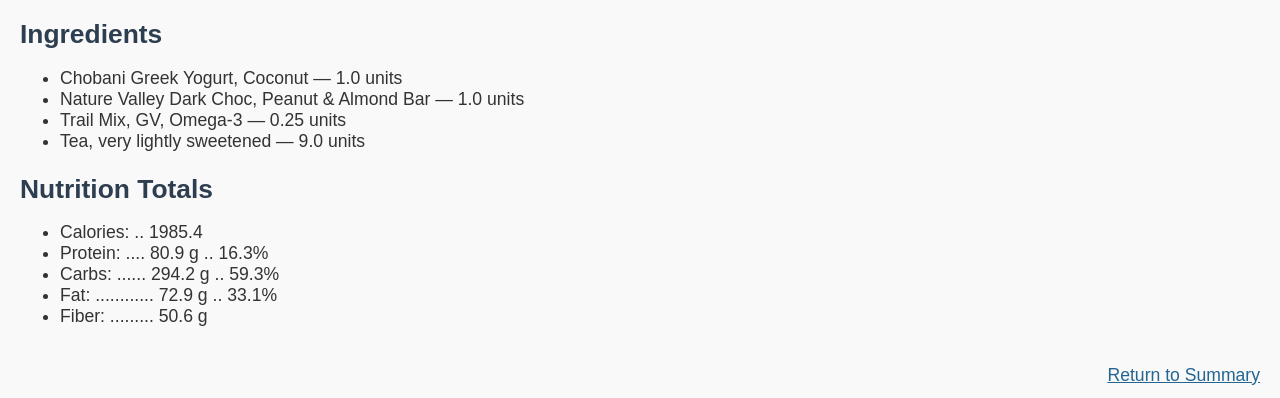
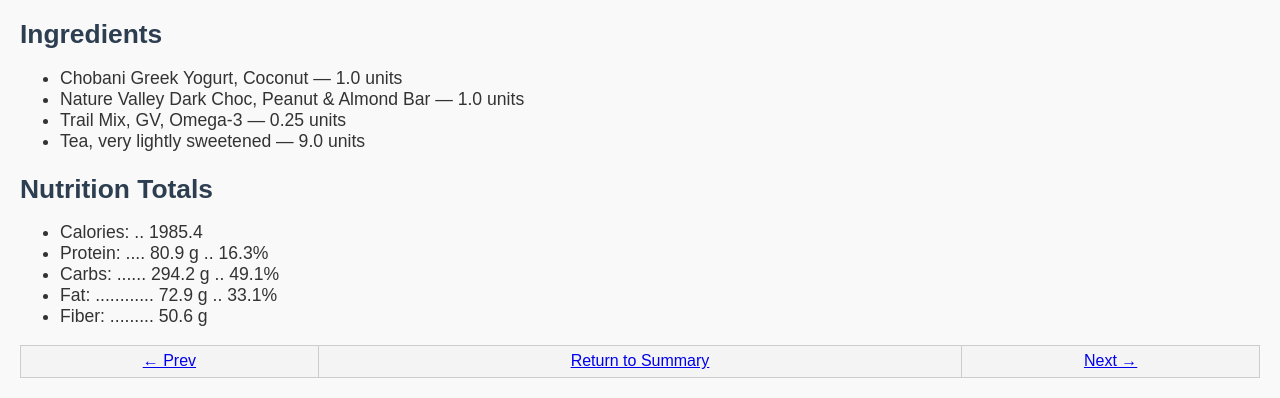
Before and after one commit to joeboike/private_health_tracker, a Flask app: page /view/menu/2 in a window 1280 px wide. Shown: the part 445-843 px from the top of the page. Run offline with Flask 3, Linux system fonts and the light colour scheme; data comes from the database, SQL or seed files in the repository.

Commit message:
Add files via upload
clean-up adding "Next <-" and "Prev ->" buttons to menu view

```diff
--- a/app.py
+++ b/app.py
@@ -158,7 +158,22 @@
     """)
     rows = c.fetchall()
     conn.close()
-
+    '''indx=0
+    for r in rows:
+        if indx % 3 == 0:
+            dates90[indx] = r[0]
+            weights90[indx] = r[1]*0.25
+            body_fats90[indx] = r[2]*0.25
+            visceral_fats90[indx] = r[3]*0.25
+        elif indx % 3 == 1:
+            weights90[indx] += r[1]*0.5
+            body_fats90[indx] += r[2]*0.5
+            visceral_fats90[indx] += r[3]*0.5
+        elif indx % 3 == 2:
+            weights90[indx] += r[1]*0.25
+            body_fats90[indx] += r[2]*0.25
+            visceral_fats90[indx] += r[3]*0.25
+        print(dates90)'''
     dates = [r[0] for r in rows]
     weights = [r[1] for r in rows]
     body_fats = [r[2] for r in rows]
@@ -335,11 +350,22 @@
     conn = sqlite3.connect("data/diet_tracker.db")
     c = conn.cursor()
 
-    # Get menu info
-    c.execute("SELECT name, date, notes FROM menus WHERE id = ?", (menu_id,))
+    # Get current menu
+    c.execute("SELECT id, name, date, notes FROM menus WHERE id = ?", (menu_id,))
     menu = c.fetchone()
+    today = menu[2]
 
-    # Get recipes in menu
+    # Get previous menu
+    c.execute("SELECT id FROM menus WHERE date < ? ORDER BY date DESC LIMIT 1", (today,))
+    prev_menu = c.fetchone()
+    prev_id = prev_menu[0] if prev_menu else None
+
+    # Get next menu
+    c.execute("SELECT id FROM menus WHERE date > ? ORDER BY date ASC LIMIT 1", (today,))
+    next_menu = c.fetchone()
+    next_id = next_menu[0] if next_menu else None
+
+    # Get recipes
     c.execute("""
         SELECT r.name, mr.portion, ri.ingredient_id, ri.amount, i.name,
               i.calories, i.protein_g, i.carbs_g, i.fiber_g, i.fat_g, i.quantity
@@ -375,7 +401,7 @@
 
     # calculate macro percentages
     per_prot = round((100*row[3] * 4) / row[1], 1) if row[1] else 0
-    per_carb = round((100*row[2] * 4) / row[1], 1) if row[1] else 0
+    per_carb = round((100*(row[2]-row[4]) * 4) / row[1], 1) if row[1] else 0
     per_fat  = round((100*row[5] * 9) / row[1], 1) if row[1] else 0
 
     totals = {"calories": row[1],
@@ -387,7 +413,14 @@
                "pct_prot":per_prot,
                "pct_fat":per_fat }
 
-    return render_template("view_menu.html", menu=menu, recipe_items=recipe_items, direct_items=direct_items, totals=totals)
+    return render_template("view_menu.html",
+        menu=menu,
+        recipe_items=recipe_items,
+        direct_items=direct_items,
+        totals=totals,
+        prev_id=prev_id,
+        next_id=next_id
+    )
 
 @app.route("/edit/menu/<int:menu_id>", methods=["GET", "POST"])
 def edit_menu(menu_id):
@@ -502,20 +535,28 @@
     menus = c.fetchall()
 
     # Latest 7 days
+    end = date.today()
+    start = end - timedelta(days=6)
+
     c.execute("""
         SELECT AVG(weight), AVG(body_fat), AVG(visceral_fat)
         FROM body_metrics
-        WHERE date >= DATE('now', '-7 days')
-    """)
+        WHERE date BETWEEN ? AND ?
+    """, (start.isoformat(), end.isoformat()))
     latest = c.fetchone()
+    print(latest[0], latest[1], latest[2])
 
     # Previous 7 days
+    prev_end = start - timedelta(days=1)
+    prev_start = prev_end - timedelta(days=6)
+
     c.execute("""
         SELECT AVG(weight), AVG(body_fat), AVG(visceral_fat)
         FROM body_metrics
-        WHERE date >= DATE('now', '-14 days') AND date < DATE('now', '-7 days')
-    """)
+        WHERE date BETWEEN ? AND ?
+    """, (prev_start.isoformat(), prev_end.isoformat()))
     previous = c.fetchone()
+    print (previous[0], previous[1], previous[2])
 
     conn = sqlite3.connect("data/diet_tracker.db")
     c = conn.cursor()
@@ -531,7 +572,7 @@
     avg_prot = round(sum(row[3] for row in week_data) / len(week_data), 0)
     avg_fiber = round(sum(row[4] for row in week_data) / len(week_data), 0)
     avg_fat = round(sum(row[5] for row in week_data) / len(week_data), 0)
-    #print(avg_calories, avg_prot)
+    #print(avg_calories, avg_carbs, avg_prot)
 
     end = date.today() - timedelta(days=7)
     start = end - timedelta(days=6)
@@ -545,11 +586,11 @@
 
     # calculate macro percentages
     per_prot = (avg_prot  * 4) / avg_calories if avg_calories else 0
-    per_carb = (avg_carbs * 4) / avg_calories if avg_calories else 0
+    per_carb = ((avg_carbs - avg_fiber) * 4) / avg_calories if avg_calories else 0
     per_fat  = (avg_fat   * 9) / avg_calories if avg_calories else 0
 
     # Nutrition totals
-    totals = {"calories": avg_calories,
+    '''totals = {"calories": avg_calories,
               "carbs": avg_carbs,
               "protein": avg_prot,
                "fiber": avg_fiber,
@@ -557,7 +598,7 @@
                "prot_per":per_prot,
                "carb_per":per_carb,
                "fat_per":per_fat  }
-    print(totals)
+    print(totals)'''
 
     return render_template("summary.html",
         menus=menus,
--- a/static/style.css
+++ b/static/style.css
@@ -64,7 +64,7 @@
   display: grid;
   grid-template-columns: 1fr 100px;
   align-items: center;
-  margin-bottom: 10px;
+  margin-bottom: 0rem;
 }
 
 .recipe-row label {
@@ -84,14 +84,14 @@
 .menu-action-row {
   display: flex;
   align-items: center; /* aligns everything vertically */
-  gap: 12px;            /* consistent spacing between all elements */
-  margin-top: 20px;
+  gap: 5rem;            /* consistent spacing between all elements */
+  margin-top: 1rem;
 }
 
 .menu-action-row select {
-  height: 36px;
-  padding: 4px 8px;
-  font-size: 14px;
+  height: 1.6rem;
+  padding: .2rem;
+  font-size: 1rem;
 }
 
 .menu-action-row form {
--- a/templates/summary.html
+++ b/templates/summary.html
@@ -46,7 +46,7 @@
         <td>{{ avg_protein }}</td>
         <td>{{ pct_protein }}%</td>
         <td>
-            {% if pct_protein >= 22 %}
+            {% if avg_protein >= 120 %}
             ✅
             {% else %}
             ❌
@@ -64,7 +64,7 @@
         <td>{{ avg_fat }}</td>
         <td>{{ pct_fat }}%</td>
         <td>
-            {% if pct_fat <= 27 %}
+            {% if pct_fat < 30 %}
             ✅
             {% else %}
             ❌
--- a/templates/view_menu.html
+++ b/templates/view_menu.html
@@ -33,8 +33,22 @@
     <li>Fiber: ......... {{ totals.fiber | round(1) }} g</li>
     </ul>
 
-<div class="form-actions">
-  <a href="/" class="nav-button">Return to Summary</a>
-</div>
+    <div class="form-actions">
+    <table class="macro-table">
+    <tbody>
+        <tr><td>
+        {% if prev_id %}
+            <a href="{{ url_for('view_menu', menu_id=prev_id) }}" class="button">← Prev</a>
+        {% endif %}
+        </td><td>
+        <a href="/" class="button">Return to Summary</a>
+        </td><td>
+        {% if next_id %}
+            <a href="{{ url_for('view_menu', menu_id=next_id) }}" class="button">Next →</a>
+        {% endif %}
+    </td></tr>
+    </tbody>
+    </table>
+    </div>
 </body>
 </html>
```
